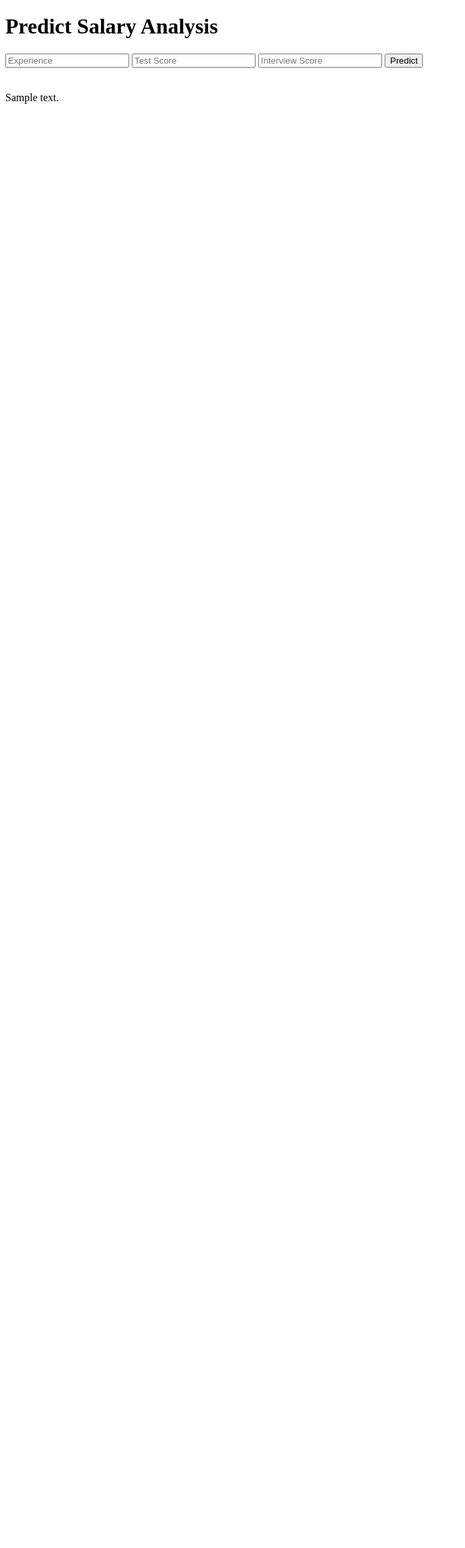
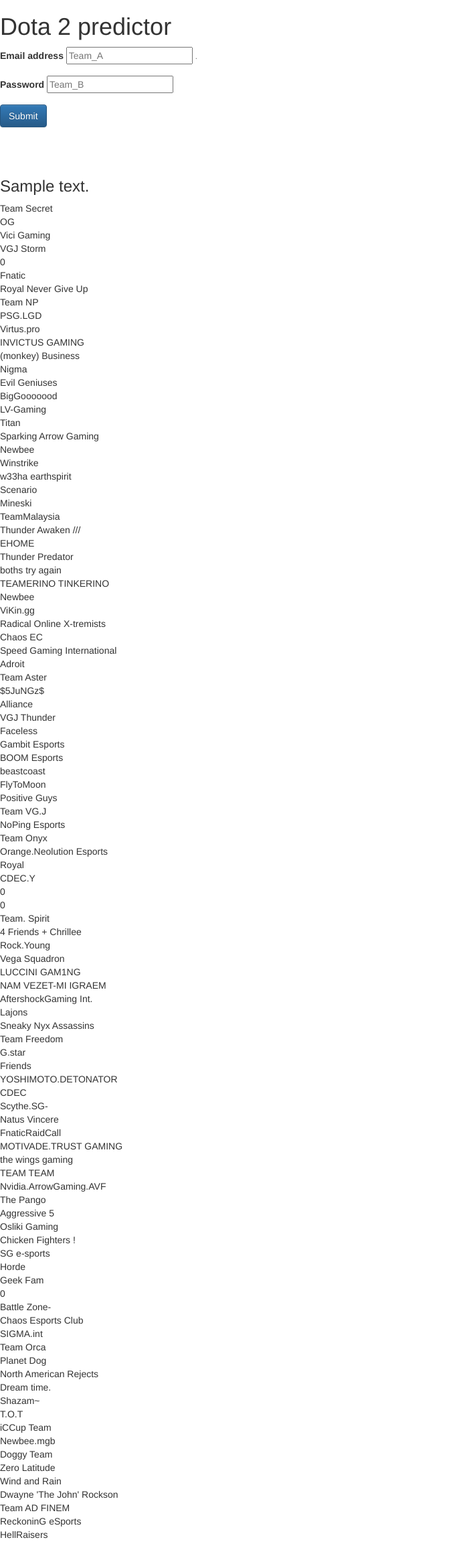
Before and after one commit to iMeleon/dota2, a Flask app: template templates/index.html in a window 1280 px wide. Shown: the whole page at 67% size, without its empty margins (0-695 px from the left). Before the commit the page ends 155 px from the top, so only its background shows below. Run offline with Flask 2, Linux system fonts and the light colour scheme; the template is opened without the code that fills it: most values are stand-ins (such as "Sample title", 1, 10 or a date in 2020); parts of the project's set-up code (start-up, migrations or seed data) failed here and were passed over; some libraries are stand-ins or nearby versions.

Commit message:
delete  in name like Sun-rise

```diff
--- a/app.py
+++ b/app.py
@@ -350,6 +350,8 @@ def predict(id1, id2):
 def get_id_by_name(name1, name2):
     id1 = None
     id2 = None
+    name1 = name1.replace("-", "")
+    name1 = name1.replace("-", "")
     team_info_new = team_info.sort_values(by='last_match_time', ascending=False)
     for row in team_info_new.iterrows():
         if ((name1.lower().strip() == row[1]['name'].lower().strip()) or (name1.lower().strip() == row[1]['tag'].lower().strip())):
@@ -518,7 +520,9 @@ elo_teams = pickle.load(open('elo_teams.pickle', 'rb'))
 #print(data.players_wr.loc[19672354])
 
 
-
+@app.route('/ppp')
+def home():
+    return render_template('index.html')
 @app.route('/predict', methods=['GET'])
 def get_tasks():
     id1 = request.args.get('id1', None)
@@ -550,7 +554,6 @@ def get_tasks2():
     if id2 is None:
         abort(400, description="Name 2 not found")
     x1 = make_row(int(id1), int(id2))
-    print(x1[['r_rating','d_rating']])
     result = model.predict_proba(x1)
     x2 = make_row(int(id2), int(id1))
 
@@ -564,6 +567,37 @@ def get_tasks2():
             }
     return jsonify(resp)
 
+@app.route('/predict',methods=['POST'])
+def predict():
+    '''
+    For rendering results on HTML GUI
+    '''
+    # int_features = [int(x) for x in request.form.values()]
+
+    name1 = request.form['Name1']
+    name2 = request.form['Name2']
+    if name1 is None:
+        abort(400, description="id1 is None")
+    if name2 is None:
+        abort(400, description="id2 is None")
+    print(name1, name2)
+    id1, id2 = get_id_by_name(name1, name2)
+    print(id1, id2)
+    if id1 is None or id is None:
+        return render_template('index.html', prediction_text='{},{} fix name pls'.format(id1,id2))
+    x1 = make_row(int(id1), int(id2))
+    result = model.predict_proba(x1)
+    x2 = make_row(int(id2), int(id1))
+
+    result2 = model.predict_proba(x2)
+    resp = {'Team_1': (result[0][1] + result2[0][0]) / 2,
+            'Team_2': (result[0][0] + result2[0][1]) / 2,
+            'Name_1': team_info.loc[id1]['name'],
+            'Name_2': team_info.loc[id2]['name'],
+            'id1': id1,
+            'id2': id2
+            }
+    return render_template('index.html', prediction_text='{}'.format(resp))
 
 @app.errorhandler(404)
 def not_found(error):
--- a/templates/index.html
+++ b/templates/index.html
@@ -8,28 +8,146 @@
 <link href='https://fonts.googleapis.com/css?family=Arimo' rel='stylesheet' type='text/css'>
 <link href='https://fonts.googleapis.com/css?family=Hind:300' rel='stylesheet' type='text/css'>
 <link href='https://fonts.googleapis.com/css?family=Open+Sans+Condensed:300' rel='stylesheet' type='text/css'>
+    <!-- Latest compiled and minified CSS -->
+<link rel="stylesheet" href="https://stackpath.bootstrapcdn.com/bootstrap/3.4.1/css/bootstrap.min.css" integrity="sha384-HSMxcRTRxnN+Bdg0JdbxYKrThecOKuH5zCYotlSAcp1+c8xmyTe9GYg1l9a69psu" crossorigin="anonymous">
+
+<!-- Optional theme -->
+<link rel="stylesheet" href="https://stackpath.bootstrapcdn.com/bootstrap/3.4.1/css/bootstrap-theme.min.css" integrity="sha384-6pzBo3FDv/PJ8r2KRkGHifhEocL+1X2rVCTTkUfGk7/0pbek5mMa1upzvWbrUbOZ" crossorigin="anonymous">
+
+<!-- Latest compiled and minified JavaScript -->
+<script src="https://stackpath.bootstrapcdn.com/bootstrap/3.4.1/js/bootstrap.min.js" integrity="sha384-aJ21OjlMXNL5UyIl/XNwTMqvzeRMZH2w8c5cRVpzpU8Y5bApTppSuUkhZXN0VxHd" crossorigin="anonymous"></script>
 
 </head>
 
 <body>
  <div class="login">
-	<h1>Predict Salary Analysis</h1>
+	<h1>Dota 2 predictor</h1>
 
      <!-- Main Input For Receiving Query to our ML -->
-    <form action="{{ url_for('predict')}}"method="post">
-    	<input type="text" name="experience" placeholder="Experience" required="required" />
-        <input type="text" name="test_score" placeholder="Test Score" required="required" />
-		<input type="text" name="interview_score" placeholder="Interview Score" required="required" />
 
-        <button type="submit" class="btn btn-primary btn-block btn-large">Predict</button>
-    </form>
+        <form action="{{ url_for('predict')}}"method="post">
+          <div class="form-group">
+          <div class="form-group">
+            <label for="exampleInputEmail1">Email address</label>
+               	<input id = exampleInputEmail1  type="text" name="Name1" placeholder="Team_A" required="required" />
+            <small id="emailHelp" class="form-text text-muted">.</small>
+          </div>
+          <div class="form-group">
+            <label for="exampleInputPassword1">Password</label>
+           <input id = exampleInputPassword1  type="text" name="Name2" placeholder="Team_B" required="required" />
+          </div>
+
+          <button type="submit" class="btn btn-primary">Submit</button>
+          </div>
+          </form>
 
    <br>
    <br>
-   {{ prediction_text }}
 
+<h3>{{ prediction_text }}</h3>
  </div>
 
-
+<ul class="list-unstyled">
+	<li>Team Secret</li>
+	<li>OG</li>
+	<li>Vici Gaming</li>
+	<li>VGJ Storm</li>
+	<li>0</li>
+	<li>Fnatic</li>
+	<li>Royal Never Give Up</li>
+	<li>Team NP</li>
+	<li>PSG.LGD</li>
+	<li>Virtus.pro</li>
+	<li>INVICTUS GAMING</li>
+	<li>(monkey) Business</li>
+	<li>Nigma</li>
+	<li>Evil Geniuses</li>
+	<li>BigGooooood</li>
+	<li>LV-Gaming</li>
+	<li>Titan</li>
+	<li>Sparking Arrow Gaming</li>
+	<li>Newbee</li>
+	<li>Winstrike</li>
+	<li>w33ha earthspirit</li>
+	<li>Scenario</li>
+	<li>Mineski</li>
+	<li>TeamMalaysia</li>
+	<li>Thunder Awaken ///</li>
+	<li>EHOME</li>
+	<li>Thunder Predator</li>
+	<li>boths try again</li>
+	<li>TEAMERINO TINKERINO</li>
+	<li>Newbee</li>
+	<li>ViKin.gg</li>
+	<li>Radical Online X-tremists</li>
+	<li>Chaos EC</li>
+	<li>Speed Gaming International</li>
+	<li>Adroit</li>
+	<li>Team Aster</li>
+	<li>$5JuNGz$</li>
+	<li>Alliance</li>
+	<li>VGJ Thunder</li>
+	<li>Faceless</li>
+	<li>Gambit Esports</li>
+	<li>BOOM Esports</li>
+	<li>beastcoast</li>
+	<li>FlyToMoon</li>
+	<li>Positive Guys</li>
+	<li>Team VG.J</li>
+	<li>NoPing Esports</li>
+	<li>Team Onyx</li>
+	<li>Orange.Neolution Esports</li>
+	<li>Royal</li>
+	<li>CDEC.Y</li>
+	<li>0</li>
+	<li>0</li>
+	<li>Team. Spirit</li>
+	<li>4 Friends + Chrillee</li>
+	<li>Rock.Young</li>
+	<li>Vega Squadron</li>
+	<li>LUCCINI GAM1NG</li>
+	<li>NAM VEZET-MI IGRAEM</li>
+	<li>AftershockGaming Int.</li>
+	<li>Lajons</li>
+	<li>Sneaky Nyx Assassins</li>
+	<li>Team Freedom</li>
+	<li>G.star</li>
+	<li>Friends</li>
+	<li>YOSHIMOTO.DETONATOR</li>
+	<li>CDEC</li>
+	<li>Scythe.SG-</li>
+	<li>Natus Vincere</li>
+	<li>FnaticRaidCall</li>
+	<li>MOTIVADE.TRUST GAMING</li>
+	<li>the wings gaming</li>
+	<li>TEAM TEAM</li>
+	<li>Nvidia.ArrowGaming.AVF</li>
+	<li>The Pango</li>
+	<li>Aggressive 5</li>
+	<li>Osliki Gaming</li>
+	<li>Chicken Fighters !</li>
+	<li>SG e-sports</li>
+	<li>Horde</li>
+	<li>Geek Fam</li>
+	<li>0</li>
+	<li>Battle Zone-</li>
+	<li>Chaos Esports Club</li>
+	<li>SIGMA.int</li>
+	<li>Team Orca</li>
+	<li>Planet Dog</li>
+	<li>North American Rejects</li>
+	<li>Dream time.</li>
+	<li>Shazam~</li>
+	<li>T.O.T</li>
+	<li>iCCup Team</li>
+	<li>Newbee.mgb</li>
+	<li>Doggy Team</li>
+	<li>Zero Latitude</li>
+	<li>Wind and Rain</li>
+	<li>Dwayne 'The John' Rockson</li>
+	<li>Team AD FINEM</li>
+	<li>ReckoninG eSports</li>
+	<li>HellRaisers</li>
+</ul>
 </body>
 </html>
```
Also changed, not shown: team_info.csv, 4 other files.
